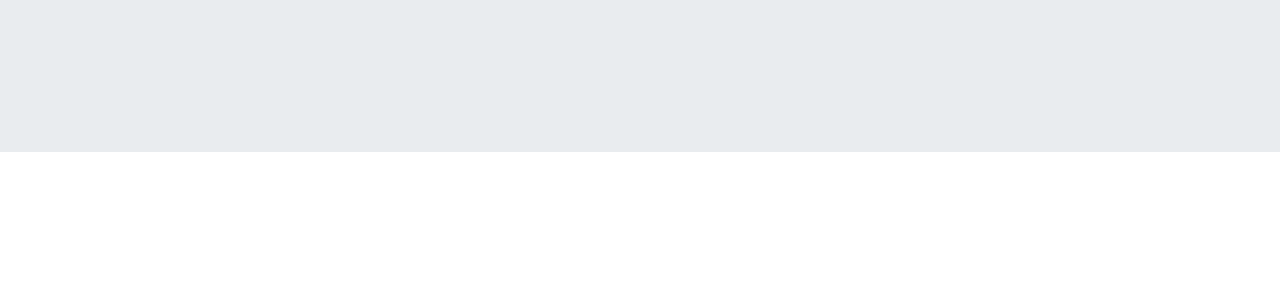
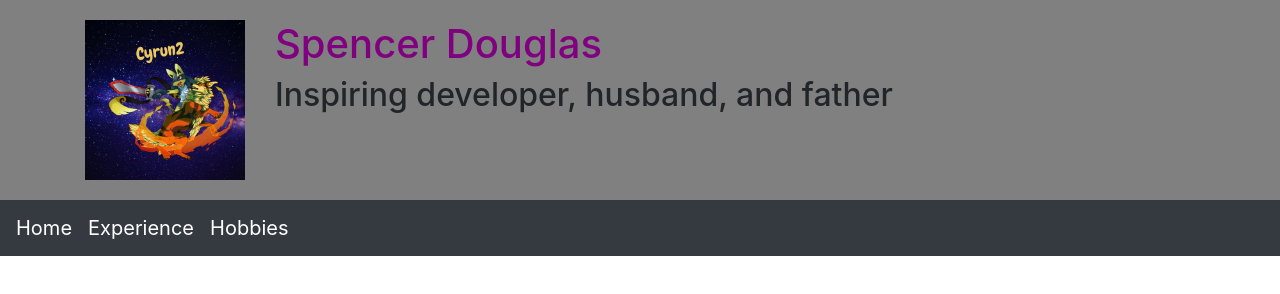
Before and after one commit to Cyrun2/PortfolioWebsite, a website: page index.html in a window 1280 px wide. Drawn offline with nearby package versions, Linux system fonts and the light colour scheme.

Commit message:
Added the jumbotron and navbar

```diff
--- a/css/style.css
+++ b/css/style.css
@@ -0,0 +1,9 @@
+.jumbotron {
+    margin: 0;
+    padding: 20px;
+    background-color: gray;
+}
+
+.title{
+    color:purple;
+}
--- a/index.html
+++ b/index.html
@@ -16,18 +16,22 @@
 <header class="jumbotron jumbotron-fluid">
     <div class="container">
         <div class="row">
-            <div class="col">
-                <img src="" alt="" class="img-fluid" />
+            <div class="col-4 col-sm-3 col-md-2 align-self-left">
+                <img src="/img/Cyrun2.png" alt="Cyrun Logo" class="img-fluid" />
             </div>
-            <div class="col">
-                <h1></h1>
-                <h2></h2>
-            </div>
-            <div class="col">
+            <div class="col-9">
+                <h1 class="title">Spencer Douglas</h1>
+                <h2 class="subtext">Inspiring developer, husband, and father</h2>
             </div>
         </div>
     </div>
 </header>
+
+<nav class="navbar navbar-expand-sm sticky-top navbar-dark bg-dark">
+    <a class="navbar-brand" href="#">Home</a>
+    <a href="#" class="navbar-brand">Experience</a>
+    <a href="#" class="navbar-brand">Hobbies</a>
+</nav>
 
 <body>
 
```
